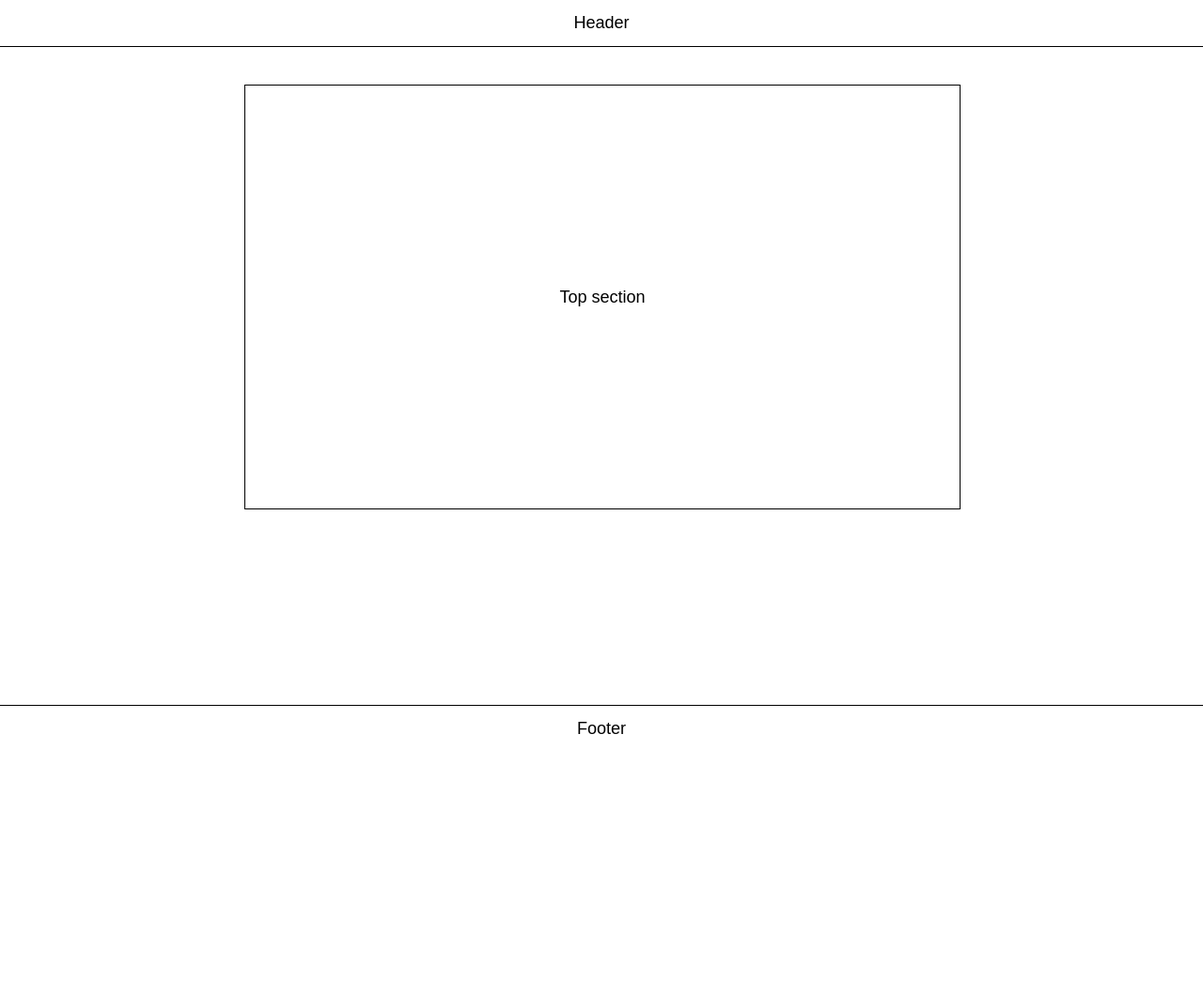
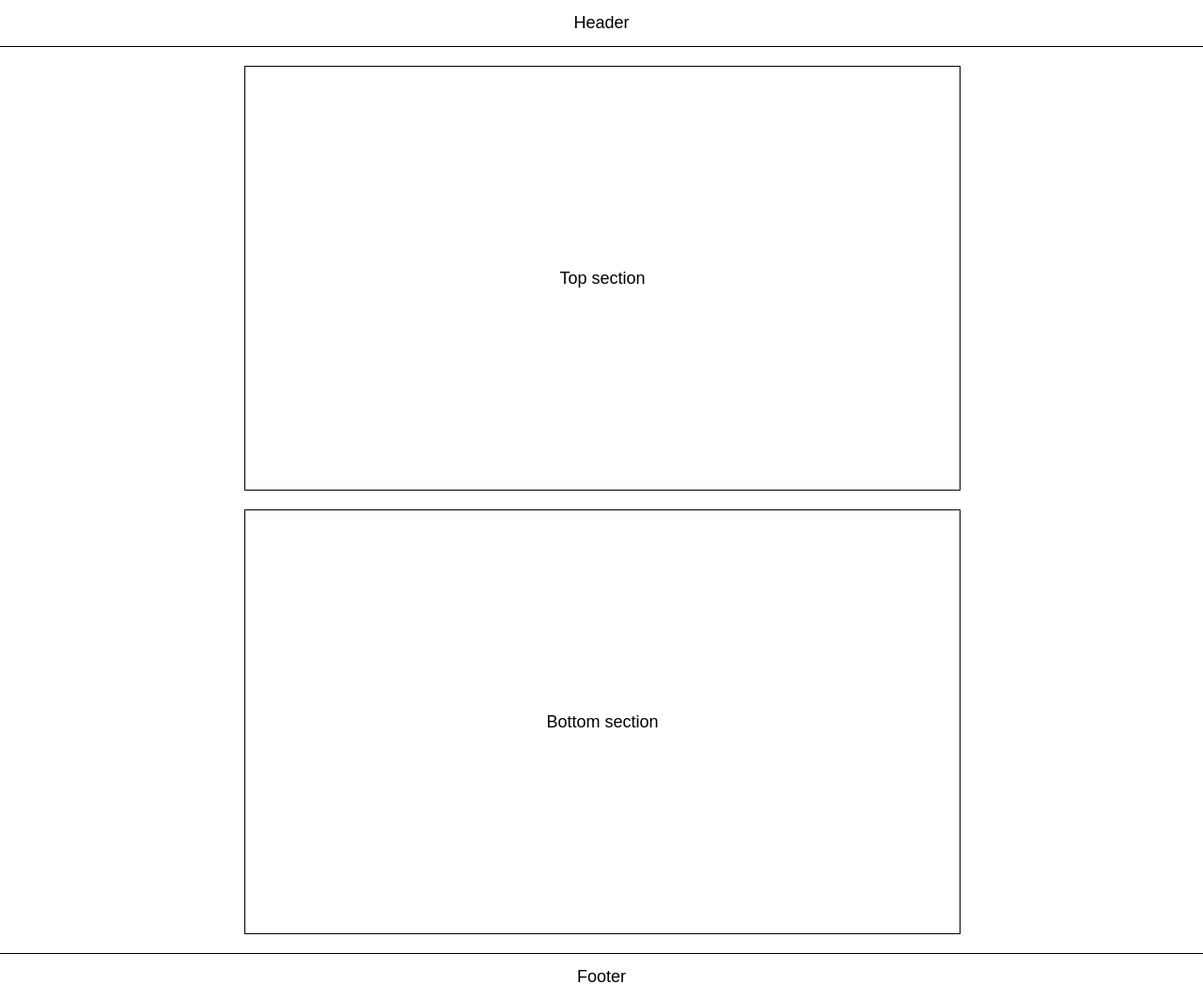
Before and after one commit to ooloo-io/github-flow-forfivodev, a website: page src/index.html in a window 1280 px wide. Shown: the whole page at 94% size. Before the commit the page ends 800 px from the top, so only its background shows below. Drawn offline with nearby package versions, Linux system fonts and the light colour scheme.

Commit message:
Final fix

```diff
--- a/src/index.html
+++ b/src/index.html
@@ -20,6 +20,9 @@
     <section class="section">
       Top section
     </section>
+    <section class="section">
+      Bottom section
+    </section>
   </main>
   <footer class="footer">
     Footer
--- a/src/styles.css
+++ b/src/styles.css
@@ -36,3 +36,7 @@ body {
   align-items: center;
   border: 1px solid black;
 }
+
+.section:first-child {
+  margin-top: 0;
+}
```
